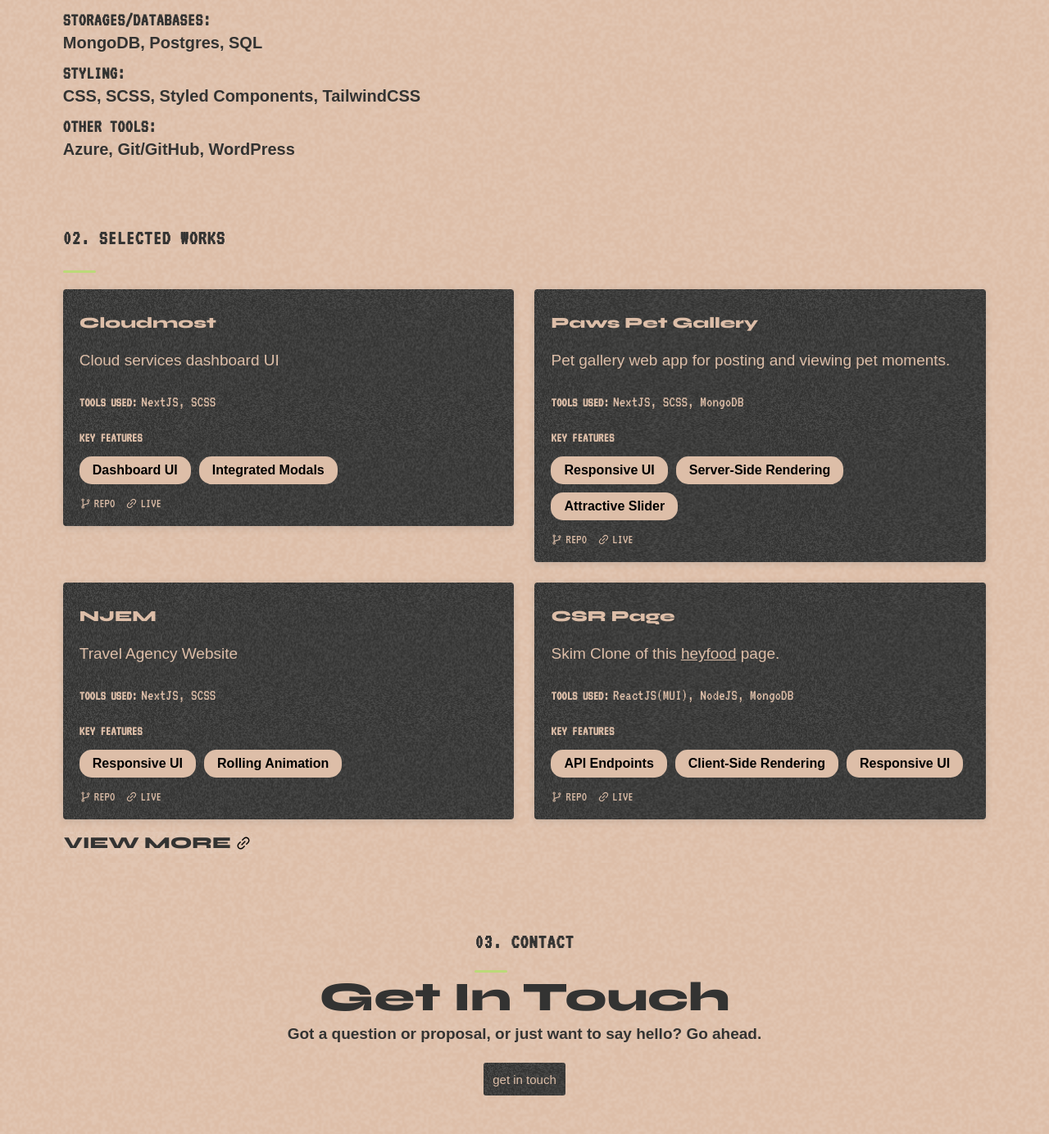
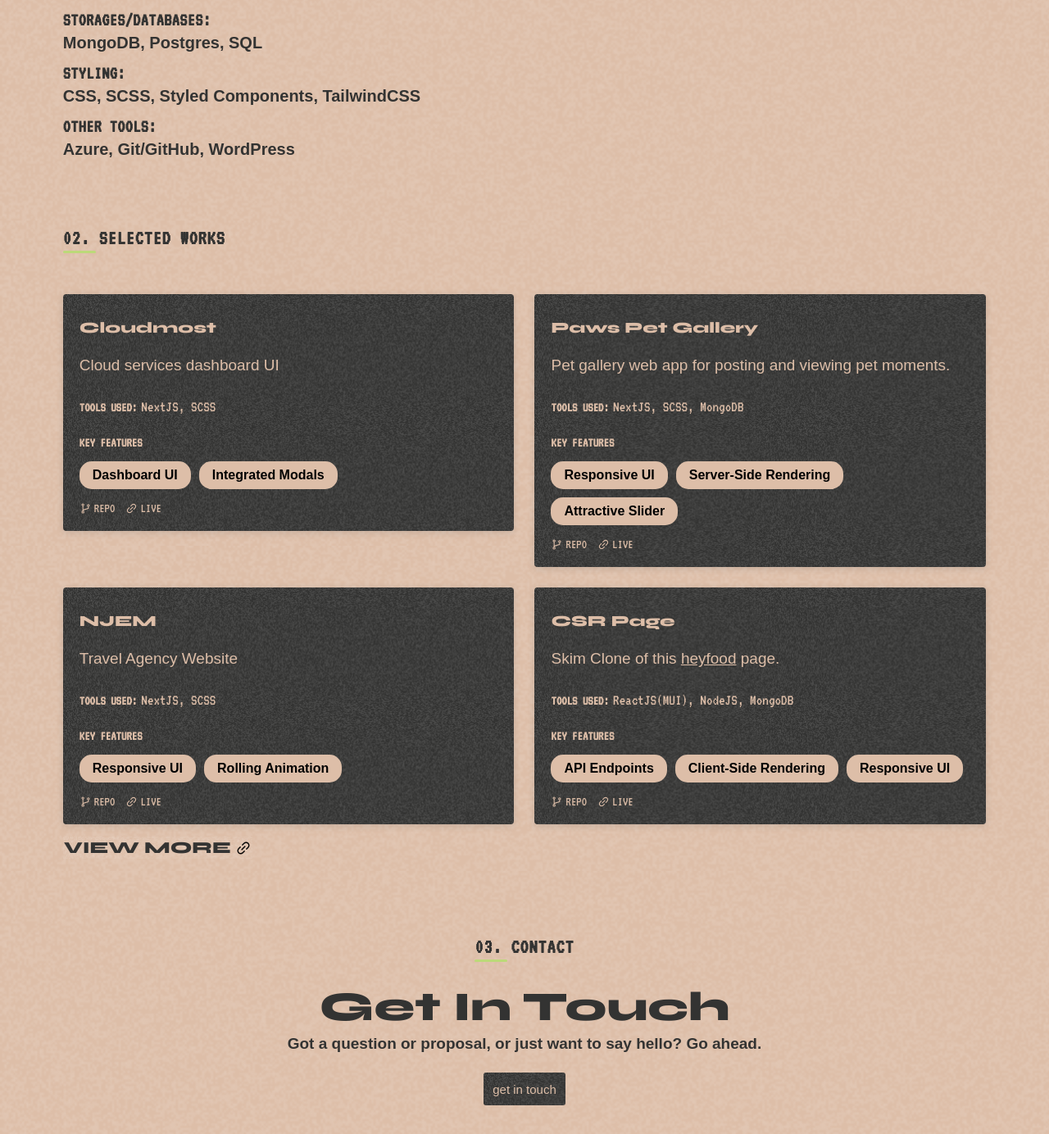
Before and after one commit to PhemiT/portfolio-v1, a Next.js app: page / in a window 1280 px wide. Shown: the part 921-2305 px from the top of the page at 82% size. Built offline with nearby package versions, Linux system fonts and the light colour scheme; a web font is replaced by a local one.

Commit message:
Update globals.scss

```diff
--- a/styles/globals.scss
+++ b/styles/globals.scss
@@ -374,7 +374,7 @@ body:not(.modal-active) .scrolled {
     padding-bottom: 80px;
 
     h3[class='heading'] {
-        padding-bottom: 30px;
+        margin-bottom: 30px;
     }
 
     .selected-works {
@@ -492,7 +492,7 @@ body:not(.modal-active) .scrolled {
     padding-bottom: 80px;
 
     h3 {
-        padding-bottom: 25px;
+        margin-bottom: 25px;
     }
 
     h1 {
```
